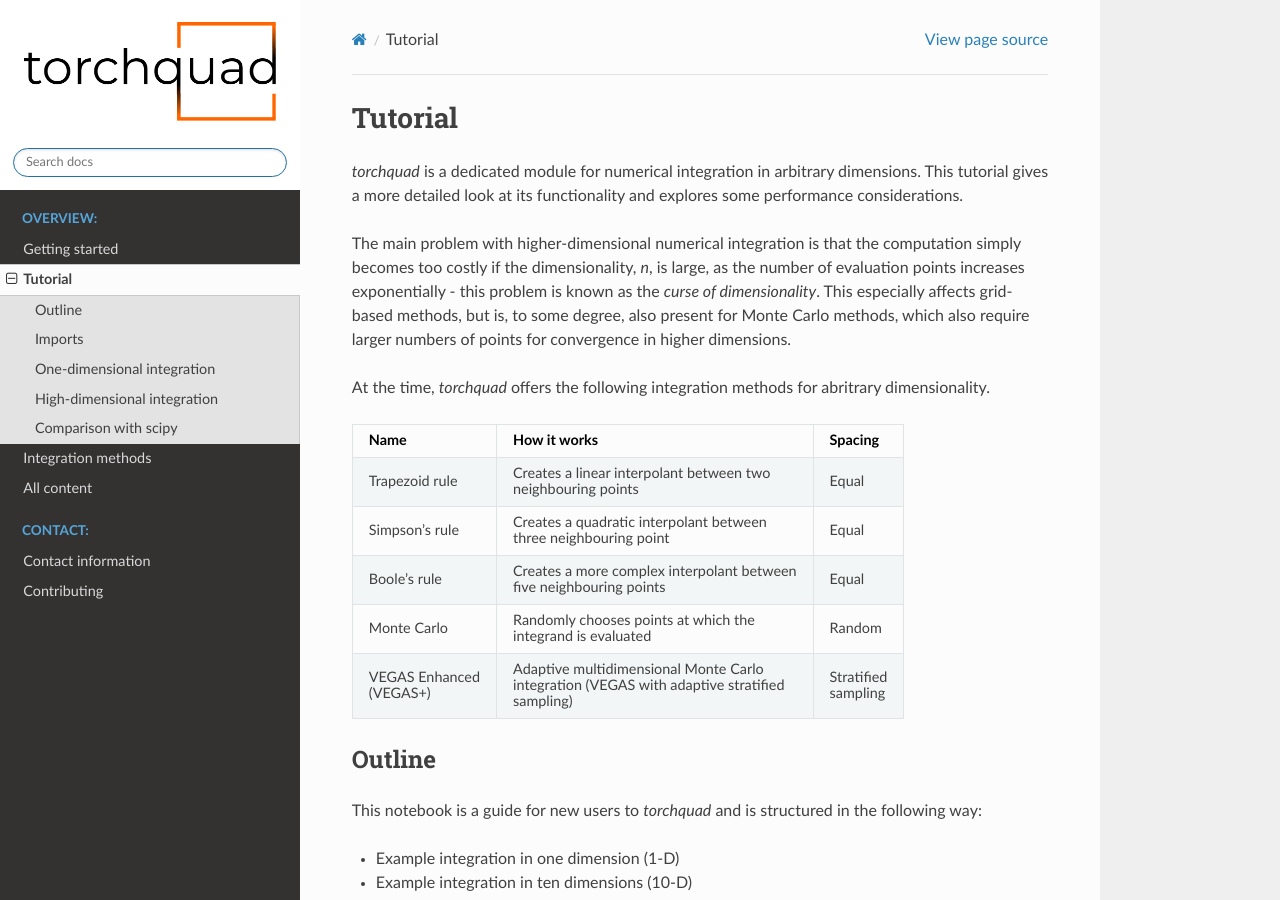
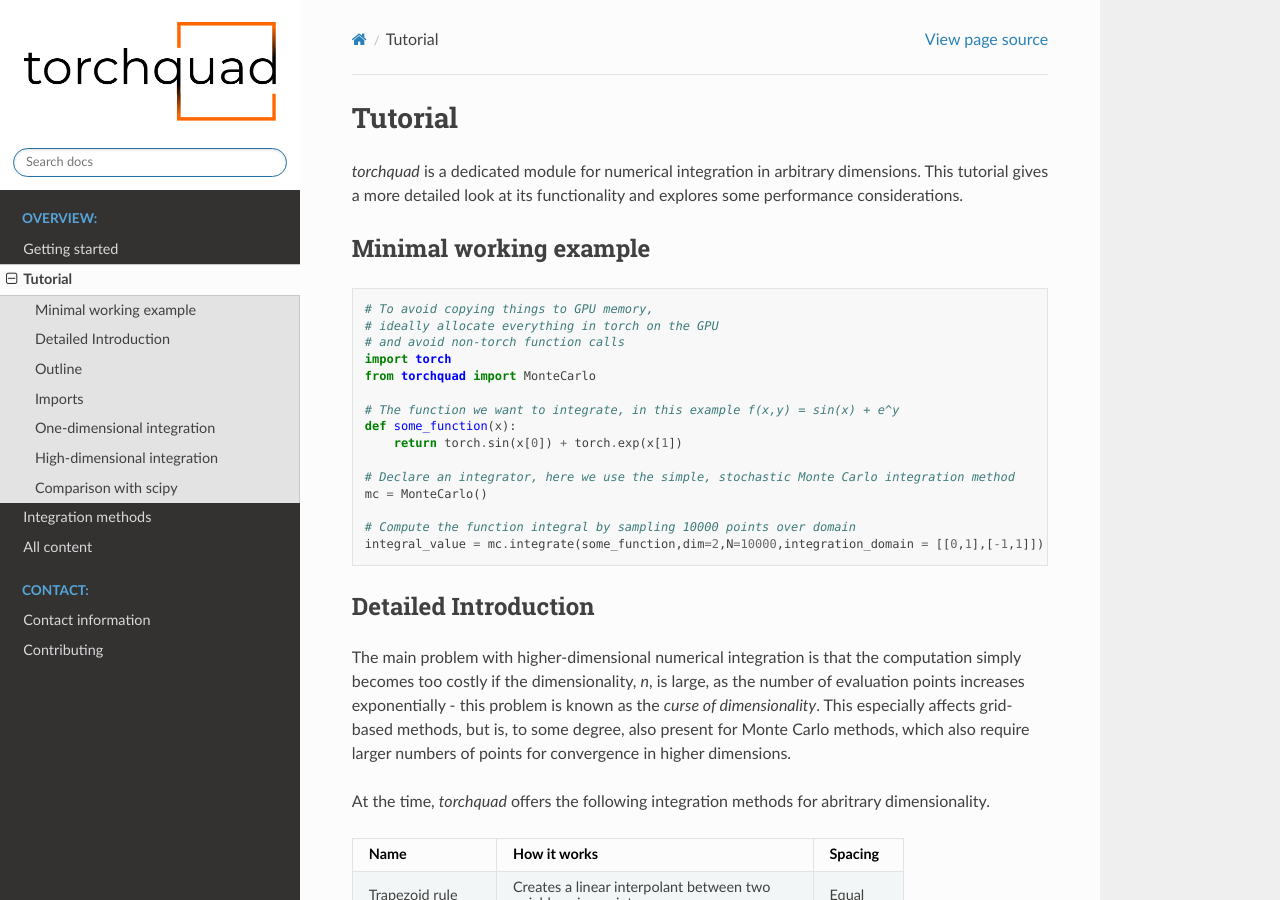
Before and after one commit to esa/torchquad, a Sphinx documentation site: the page built from docs/source/tutorial.rst, in a window 1280 px wide and 900 px high. Built offline with Sphinx 7.4.7 and the Read the Docs theme 2.0.0, drawn with Linux system fonts in a browser that asks for light colours; formulas are drawn with MathJax 3.

Commit message:
Added minimal example to RTD

```diff
--- a/docs/source/tutorial.rst
+++ b/docs/source/tutorial.rst
@@ -5,6 +5,31 @@
 
 *torchquad* is a dedicated module for numerical integration in arbitrary dimensions.
 This tutorial gives a more detailed look at its functionality and explores some performance considerations.
+
+
+Minimal working example
+-----------------------
+
+.. code:: ipython3
+
+    # To avoid copying things to GPU memory,
+    # ideally allocate everything in torch on the GPU
+    # and avoid non-torch function calls
+    import torch
+    from torchquad import MonteCarlo
+
+    # The function we want to integrate, in this example f(x,y) = sin(x) + e^y
+    def some_function(x):
+        return torch.sin(x[0]) + torch.exp(x[1])
+
+    # Declare an integrator, here we use the simple, stochastic Monte Carlo integration method
+    mc = MonteCarlo()
+
+    # Compute the function integral by sampling 10000 points over domain
+    integral_value = mc.integrate(some_function,dim=2,N=10000,integration_domain = [[0,1],[-1,1]])
+
+Detailed Introduction
+---------------------
 
 The main problem with higher-dimensional numerical integration is that
 the computation simply becomes too costly if the dimensionality, *n*, is large, as the number
```
